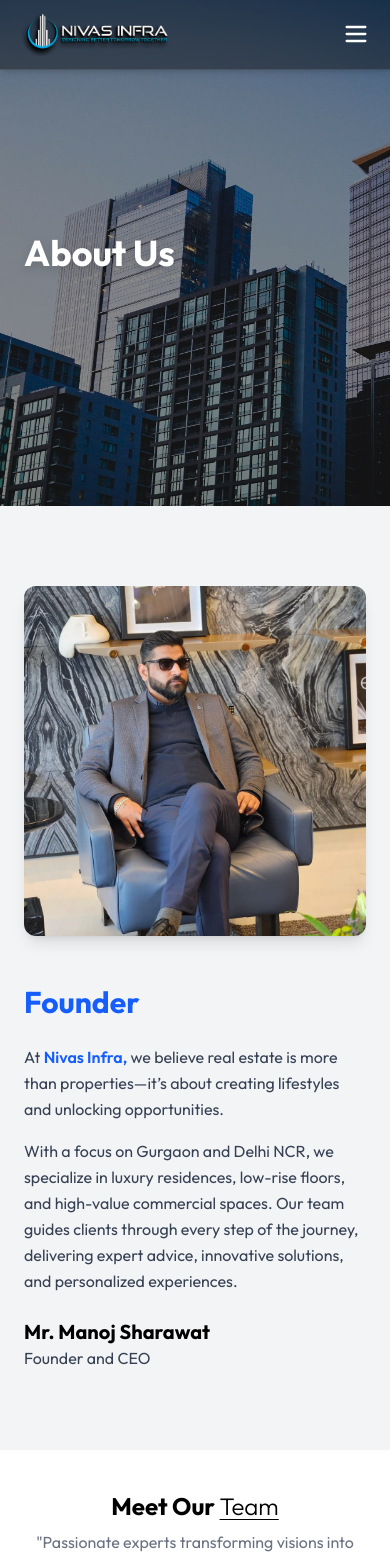
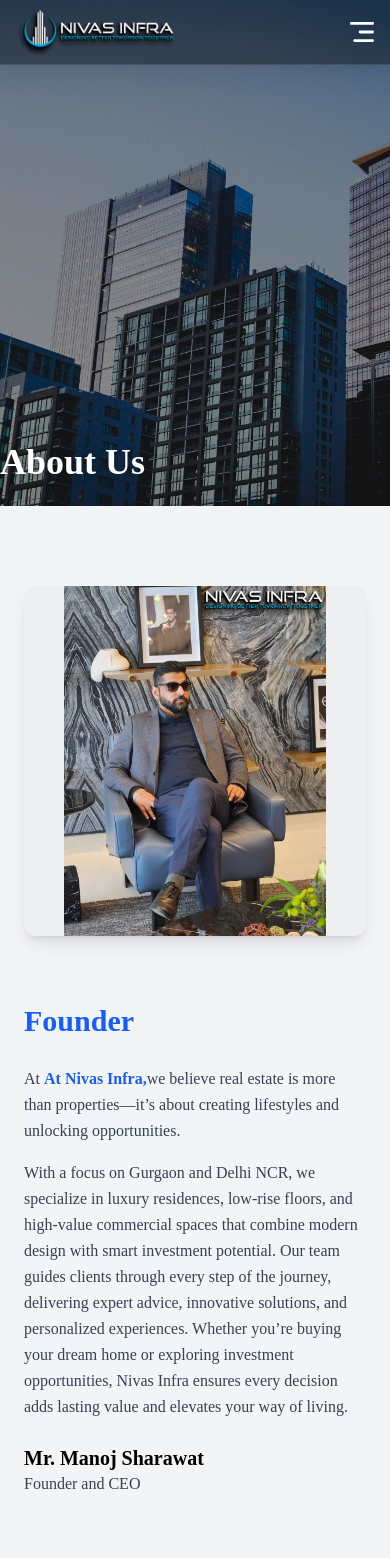
Before and after one commit to arvind-rana/Nivas-Infra, a React (Vite) app: page /about-us in a window 390 px wide. Shown: the top 1558 px of the page. Built offline with nearby package versions, Linux system fonts and the light colour scheme; a web font is replaced by a local one.

Commit message:
Updated About Us page and fixed navbar issue

```diff
--- a/index.html
+++ b/index.html
@@ -1,11 +1,55 @@
-<!doctype html>
+<!DOCTYPE html>
 <html lang="en">
   <head>
+    <!-- ✅ Basic Meta -->
     <meta charset="UTF-8" />
-    <link rel="icon" type="image/svg+xml" href="/logo.png" sizes="512x512"/>
     <meta name="viewport" content="width=device-width, initial-scale=1.0" />
-    <title>Nivas-Infra</title>
+
+    <!-- ✅ Primary Meta Tags -->
+    <title>Nivas Infra | Premium Real Estate in Delhi & Gurugram</title>
+    <meta
+      name="description"
+      content="Nivas Infra is a trusted real estate brand in Delhi and Gurugram, offering premium residential and commercial properties with transparent deals and expert consultation."
+    />
+    <meta
+      name="keywords"
+      content="Nivas Infra, Real Estate Delhi, Real Estate Gurugram, Property Deals, Commercial Property, Residential Flats, Luxury Apartments, Real Estate Agents Delhi NCR"
+    />
+    <meta name="author" content="Nivas Infra" />
+
+    <!-- ✅ Open Graph (Facebook, LinkedIn, etc.) -->
+    <meta property="og:title" content="Nivas Infra | Premium Real Estate in Delhi & Gurugram" />
+    <meta
+      property="og:description"
+      content="Explore Nivas Infra — your trusted partner in premium real estate across Delhi and Gurugram. Residential, commercial, and investment properties that define luxury and trust."
+    />
+    <meta property="og:type" content="website" />
+    <meta property="og:url" content="https://nivasinfra.com/" />
+    <meta property="og:image" content="/og-image.png" />
+    <meta property="og:locale" content="en_IN" />
+
+    <!-- ✅ Twitter Card -->
+    <meta name="twitter:card" content="summary_large_image" />
+    <meta name="twitter:title" content="Nivas Infra | Real Estate Delhi & Gurugram" />
+    <meta
+      name="twitter:description"
+      content="Buy, sell, and invest in premium real estate with Nivas Infra — trusted experts in Delhi NCR property."
+    />
+    <meta name="twitter:image" content="/og-image.png" />
+
+    <!-- ✅ Favicon -->
+    <link rel="icon" type="image/png" href="/favicon.png" />
+
+    <!-- ✅ Security Meta Headers -->
+    <meta http-equiv="X-Content-Type-Options" content="nosniff" />
+    <meta http-equiv="Referrer-Policy" content="no-referrer" />
+    <meta http-equiv="Permissions-Policy" content="geolocation=(), microphone=(), camera=()" />
+    <meta
+      http-equiv="Content-Security-Policy"
+      content="default-src 'self'; img-src 'self' data:; script-src 'self' 'unsafe-inline'; style-src 'self' 'unsafe-inline'"
+    />
   </head>
+
   <body>
     <div id="root"></div>
     <script type="module" src="/src/main.jsx"></script>
--- a/src/App.jsx
+++ b/src/App.jsx
@@ -2,6 +2,9 @@
 import React, { Suspense, lazy } from "react";
 import { ToastContainer } from "react-toastify";
 import "react-toastify/dist/ReactToastify.css";
+
+import ScrollToTop from "./components/scrollToTop";
+
 
 // Lazy load pages and components
 const Header = lazy(() => import("./components/Header"));
@@ -21,7 +24,9 @@
 const App = () => {
   return (
     <Router>
-      <ToastContainer />
+      <div className='overflow-x-hidden'>
+        <ToastContainer />
+        <ScrollToTop/>
       <Suspense
         fallback={
           <div className="text-center mt-20 text-lg font-semibold">
@@ -61,6 +66,7 @@
           />
         </Routes>
       </Suspense>
+      </div>
     </Router>
   );
 };
--- a/src/components/Navbar.jsx
+++ b/src/components/Navbar.jsx
@@ -1,24 +1,21 @@
 import React, { useState, useEffect } from "react";
-import { useNavigate } from "react-router-dom";
 import { assets } from "../assets/assets";
 
 const Navbar = () => {
   const [showMobileMenu, setShowMobileMenu] = useState(false);
-  const navigate = useNavigate();
 
-  // Prevent body scroll when menu open
+  // Prevent scrolling when mobile menu is open
   useEffect(() => {
     document.body.style.overflow = showMobileMenu ? "hidden" : "auto";
-    return () => (document.body.style.overflow = "auto");
+    return () => {
+      document.body.style.overflow = "auto";
+    };
   }, [showMobileMenu]);
 
-  // Smooth scroll to section (after navigating home)
+  // Smooth scroll to section
   const handleScroll = (sectionId) => {
-    navigate("/");
-    setTimeout(() => {
-      const section = document.getElementById(sectionId);
-      if (section) section.scrollIntoView({ behavior: "smooth" });
-    }, 100);
+    const section = document.getElementById(sectionId);
+    if (section) section.scrollIntoView({ behavior: "smooth" });
   };
 
   const navItems = [
@@ -33,23 +30,23 @@
   ];
 
   return (
-    <nav className="fixed top-0 left-0 w-full z-50 bg-black/40 backdrop-blur-md border-b border-white/10 shadow-md">
-      <div className="flex justify-between items-center py-3 px-5 sm:px-8 lg:px-24">
+    <nav className="fixed top-0 left-0 w-full z-50 bg-black/40 backdrop-blur-md border-b border-white/10 shadow-[0_4px_30px_rgba(0,0,0,0.1)]">
+      <div className="flex justify-between items-center py-2 px-4 sm:px-6 md:px-12 lg:px-32">
         {/* Logo */}
         <img
           onClick={() => handleScroll("Header")}
           src={assets.NivasInfra}
-          alt="Nivas Infra Logo"
-          className="w-[150px] sm:w-[180px] md:w-[200px] lg:w-[230px] cursor-pointer object-contain hover:opacity-80 transition"
+          alt="Nivas-Infra"
+          className="w-[160px] sm:w-[200px] md:w-[220px] lg:w-[250px] cursor-pointer object-contain"
         />
 
         {/* Desktop Menu */}
-        <ul className="hidden md:flex items-center gap-8 lg:gap-10 text-white text-base lg:text-lg font-medium">
+        <ul className="hidden md:flex absolute left-1/2 -translate-x-1/2 gap-6 sm:gap-8 lg:gap-10 text-white text-base sm:text-lg lg:text-xl font-medium">
           {navItems.slice(0, 4).map((item) => (
             <li
               key={item.name}
               onClick={() => handleScroll(item.section)}
-              className="hover:text-gray-300 transition cursor-pointer"
+              className="hover:text-gray-400 transition cursor-pointer"
             >
               {item.name.toUpperCase()}
             </li>
@@ -61,64 +58,42 @@
           href={navItems[4].link}
           target="_blank"
           rel="noopener noreferrer"
-          className="hidden md:inline-block bg-white text-black font-semibold px-6 py-2 rounded-full hover:bg-gray-200 transition shadow-sm"
+          className="hidden md:inline-block bg-white px-6 sm:px-8 py-2 sm:py-3 rounded-full text-black font-semibold shadow-md hover:bg-gray-200 transition"
         >
           CONTACT US
         </a>
 
-        {/* Mobile Menu Button */}
-        <button
+        {/* Mobile Menu Icon */}
+        <img
           onClick={() => setShowMobileMenu(true)}
-          aria-label="Open Menu"
-          className="md:hidden text-white w-7 h-7 flex items-center justify-center"
-        >
-          {/* SVG icon — no load delay */}
-          <svg
-            xmlns="http://www.w3.org/2000/svg"
-            className="w-7 h-7"
-            fill="none"
-            viewBox="0 0 24 24"
-            strokeWidth={2}
-            stroke="currentColor"
-          >
-            <path strokeLinecap="round" strokeLinejoin="round" d="M4 6h16M4 12h16M4 18h16" />
-          </svg>
-        </button>
+          src={assets.menu_icon}
+          className="md:hidden w-6 sm:w-7 cursor-pointer"
+          alt="Menu"
+        />
       </div>
 
       {/* Mobile Menu */}
       <div
-        className={`fixed inset-0 bg-white z-50 transform transition-all duration-300 ease-in-out ${
-          showMobileMenu ? "translate-x-0 opacity-100" : "translate-x-full opacity-0"
+        className={`md:hidden fixed top-0 right-0 h-screen w-full bg-white z-50 transform transition-transform duration-300 ${
+          showMobileMenu ? "translate-x-0" : "translate-x-full"
         }`}
       >
         {/* Close Button */}
-        <div className="flex justify-end p-6">
-          <button
+        <div className="flex justify-end p-6 cursor-pointer">
+          <img
             onClick={() => setShowMobileMenu(false)}
-            aria-label="Close Menu"
-            className="text-gray-700 w-7 h-7 flex items-center justify-center hover:opacity-70"
-          >
-            {/* SVG close icon */}
-            <svg
-              xmlns="http://www.w3.org/2000/svg"
-              className="w-6 h-6"
-              fill="none"
-              viewBox="0 0 24 24"
-              strokeWidth={2}
-              stroke="currentColor"
-            >
-              <path strokeLinecap="round" strokeLinejoin="round" d="M6 18L18 6M6 6l12 12" />
-            </svg>
-          </button>
+            className="w-6"
+            src={assets.cross_icon}
+            alt="Close Menu"
+          />
         </div>
 
         {/* Mobile Menu Items */}
-        <ul className="flex flex-col items-center gap-6 mt-8 text-gray-900 text-lg font-medium">
-          {navItems.map((item) => (
+        <ul className="flex flex-col items-center gap-6 mt-10 text-black text-base sm:text-lg font-medium px-4">
+          {navItems.map((item, index) => (
             <li
-              key={item.name}
-              className="w-full text-center py-3 hover:bg-gray-100 rounded-lg transition"
+              key={index}
+              className="px-6 py-3 w-full text-center hover:bg-gray-100 rounded-lg cursor-pointer transition"
               onClick={() => {
                 if (item.link) {
                   window.open(item.link, "_blank");
--- /dev/null
+++ b/src/components/scrollToTop.jsx
@@ -0,0 +1,15 @@
+import { useEffect } from "react";
+import { useLocation } from "react-router-dom";
+
+const ScrollToTop = () => {
+  const { pathname } = useLocation();
+
+  useEffect(() => {
+    // Scroll to top smoothly whenever route changes
+    window.scrollTo({ top: 0, behavior: "smooth" });
+  }, [pathname]);
+
+  return null; // This component doesn't render anything
+};
+
+export default ScrollToTop;
--- a/src/pages/AboutUs.jsx
+++ b/src/pages/AboutUs.jsx
@@ -13,7 +13,7 @@
       <div className="absolute inset-0 bg-black/40 z-10"></div>
 
       {/* Text Content */}
-      <div className="relative z-20 px-6 sm:px-12 md:px-16 lg:px-24">
+      <div className="absolute bottom-6 sm:bottom-10 left-1/2 -translate-x-1/2 z-10 w-full">
         <h1 className="text-4xl sm:text-5xl md:text-6xl font-bold text-white drop-shadow-lg">
           About Us
         </h1>
--- a/src/pages/Hero.jsx
+++ b/src/pages/Hero.jsx
@@ -1,64 +1,52 @@
-import React, { memo } from "react";
+import React from "react";
 import { motion } from "framer-motion";
-import { assets } from "../assets/assets";
+import { assets } from "../assets/assets"; // Make sure you add your image here
 
 const Hero = () => {
   return (
     <motion.section
-      initial={{ opacity: 0, x: 50 }}
-      whileInView={{ opacity: 1, x: 0 }}
-      transition={{ duration: 0.8 }}
-      viewport={{ once: true }}
-      className="w-full py-20 md:py-32 bg-gray-100"
-      id="hero"
-    >
+    initial={{opacity:0,x:200}}
+    transition={{duration:1}}
+    whileInView={{opacity:1,x:0}}
+    viewport={{once:true}}
+
+     className="w-full py-20 md:py-32 bg-gray-100" id="hero">
       <div className="container mx-auto px-6 md:px-16 lg:px-24">
-        <div className="flex flex-col lg:flex-row items-center gap-12 lg:gap-16">
-
-          {/* IMAGE SECTION */}
-          <div className="relative w-full lg:w-1/2 h-[350px] sm:h-[320px] lg:h-[400px] rounded-xl overflow-hidden shadow-lg hover:scale-105 transition-transform duration-300">
+        <div className="flex flex-col lg:flex-row items-center gap-16">
+          {/* LEFT IMAGE SECTION */}
+          <div className="relative w-full lg:w-1/2 h-[350px] sm:h-[320px] lg:h-[400px] rounded-xl overflow-hidden shadow-lg transform transition-transform duration-300 hover:scale-105 hover:shadow-2xl">
             <img
               src={assets.Manoj_Sahrawat}
               alt="Manoj Sharawat"
-              className="w-full h-full object-cover"
-              loading="lazy"
+              className="w-full h-full object-contain bg-center bg-no-repeat"
             />
+            <div className="absolute inset-0 bg-black/2"></div>
           </div>
 
-          {/* TEXT SECTION */}
+          {/* RIGHT TEXT SECTION */}
           <div className="w-full lg:w-1/2 text-gray-700">
-            <motion.h2
-              initial={{ opacity: 0, y: -10 }}
-              whileInView={{ opacity: 1, y: 0 }}
-              transition={{ duration: 0.6 }}
-              className="text-3xl sm:text-4xl font-bold text-gray-900 mb-6"
-            >
+            <h2 className="text-3xl sm:text-4xl font-bold text-gray-900 leading-snug mb-6">
+
               <span className="text-blue-600">Founder</span>
-            </motion.h2>
+            </h2>
 
-            <motion.div
-              initial={{ opacity: 0 }}
-              whileInView={{ opacity: 1 }}
-              transition={{ duration: 0.6, delay: 0.2 }}
-              className="space-y-4 text-base leading-relaxed"
-            >
+            <div className="space-y-4 text-base leading-relaxed">
               <p>
-                At <span className="font-semibold text-blue-600">Nivas Infra,</span> we believe real estate is more than properties—it’s about creating lifestyles and unlocking opportunities.
+                At{" "}
+                <span className="font-semibold text-blue-600">At Nivas Infra,</span>
+                 we believe real estate is more than properties—it’s about creating lifestyles and unlocking opportunities.
               </p>
+
               <p>
-                With a focus on Gurgaon and Delhi NCR, we specialize in luxury residences, low-rise floors, and high-value commercial spaces. Our team guides clients through every step of the journey, delivering expert advice, innovative solutions, and personalized experiences.
+                With a focus on Gurgaon and Delhi NCR, we specialize in luxury residences, low-rise floors, and high-value commercial spaces that combine modern design with smart investment potential. Our team guides clients through every step of the journey, delivering expert advice, innovative solutions, and personalized experiences. Whether you’re buying your dream home or exploring investment opportunities, Nivas Infra ensures every decision adds lasting value and elevates your way of living.
               </p>
-            </motion.div>
 
-            <motion.div
-              initial={{ opacity: 0 }}
-              whileInView={{ opacity: 1 }}
-              transition={{ duration: 0.6, delay: 0.4 }}
-              className='mt-6'
-            >
-              <h3 className='text-black font-bold text-xl'>Mr. Manoj Sharawat</h3>
-              <p>Founder and CEO</p>
-            </motion.div>
+
+            </div>
+            <div className='mt-6'>
+                <h3 className='text-black font-bold text-xl'>Mr. Manoj Sharawat</h3>
+                <p>Founder and CEO</p>
+            </div>
           </div>
         </div>
       </div>
@@ -66,4 +54,4 @@
   );
 };
 
-export default memo(Hero);
+export default Hero;
```
